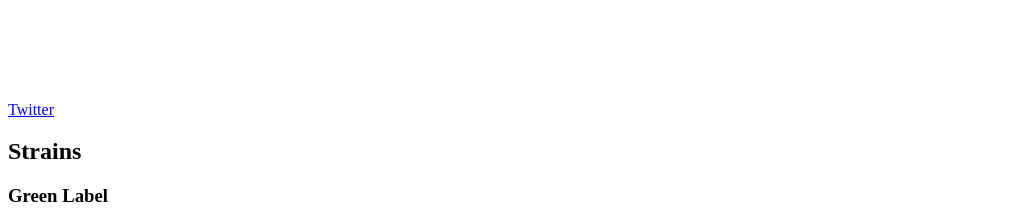
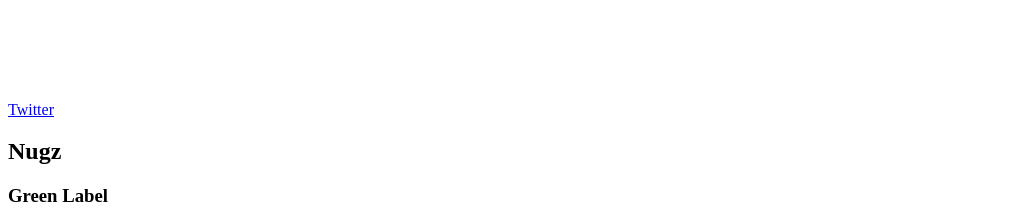
Before and after one commit to 1forh/algonugz.com, a Next.js app: page / in a window 1280 px wide. Shown: the part 1380-1604 px from the top of the page, without its empty margins (0-1015 px from the left). Built offline with nearby package versions, Linux system fonts and the light colour scheme.

Commit message:
💬 updates text

```diff
--- a/pages/index.js
+++ b/pages/index.js
@@ -82,7 +82,7 @@ export default function Home() {
             </a>
           </div>
           <div className='mt-10'>
-            <h2 className='mb-6 text-3xl text-green-50'>Strains</h2>
+            <h2 className='mb-6 text-3xl text-green-50'>Nugz</h2>
             <div>
               <h3 className='text-2xl text-green-50'>Green Label</h3>
               <div className='grid grid-cols-2 gap-5 mt-6 md:grid-cols-3 lg:grid-cols-6'>
```
